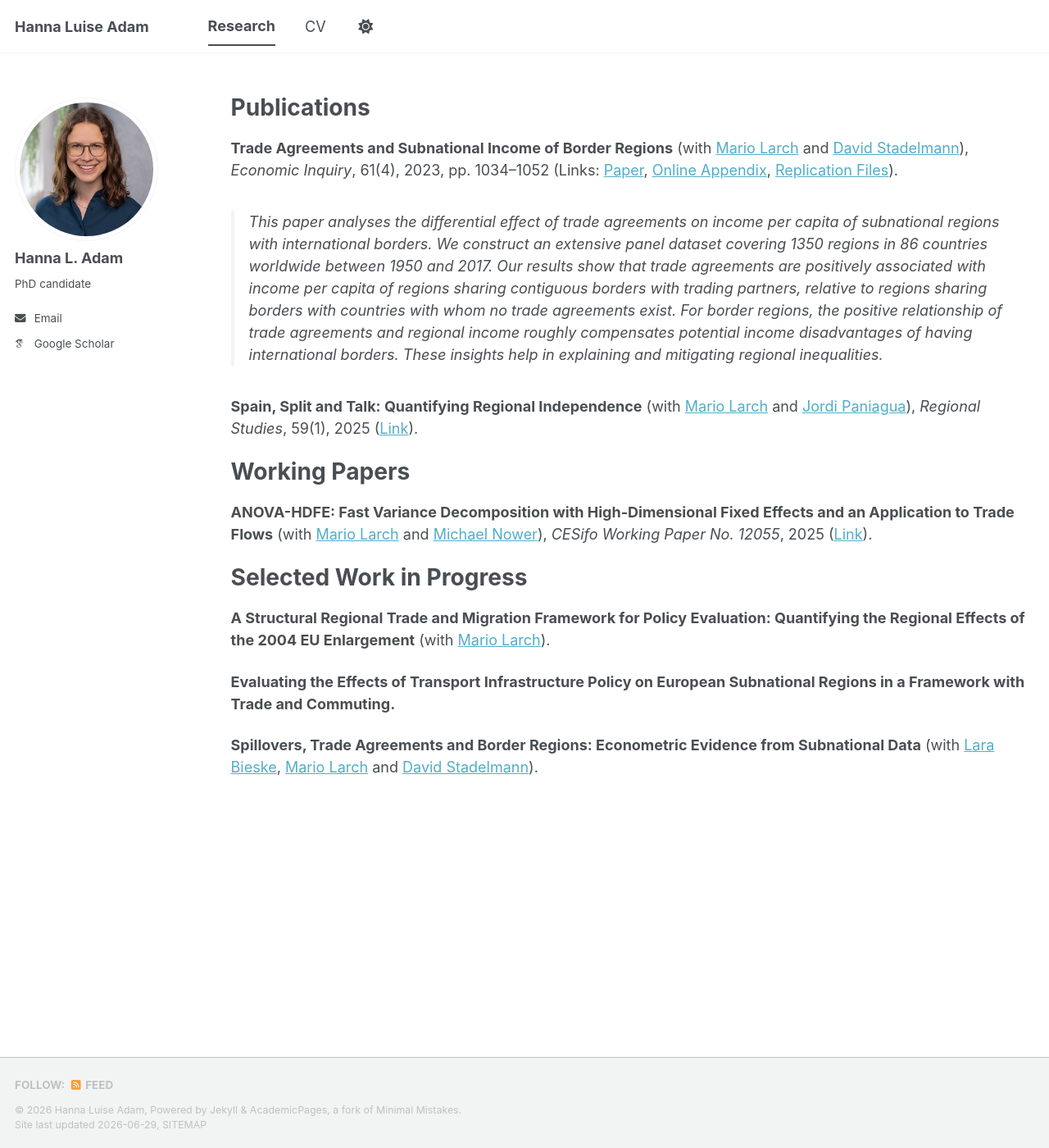
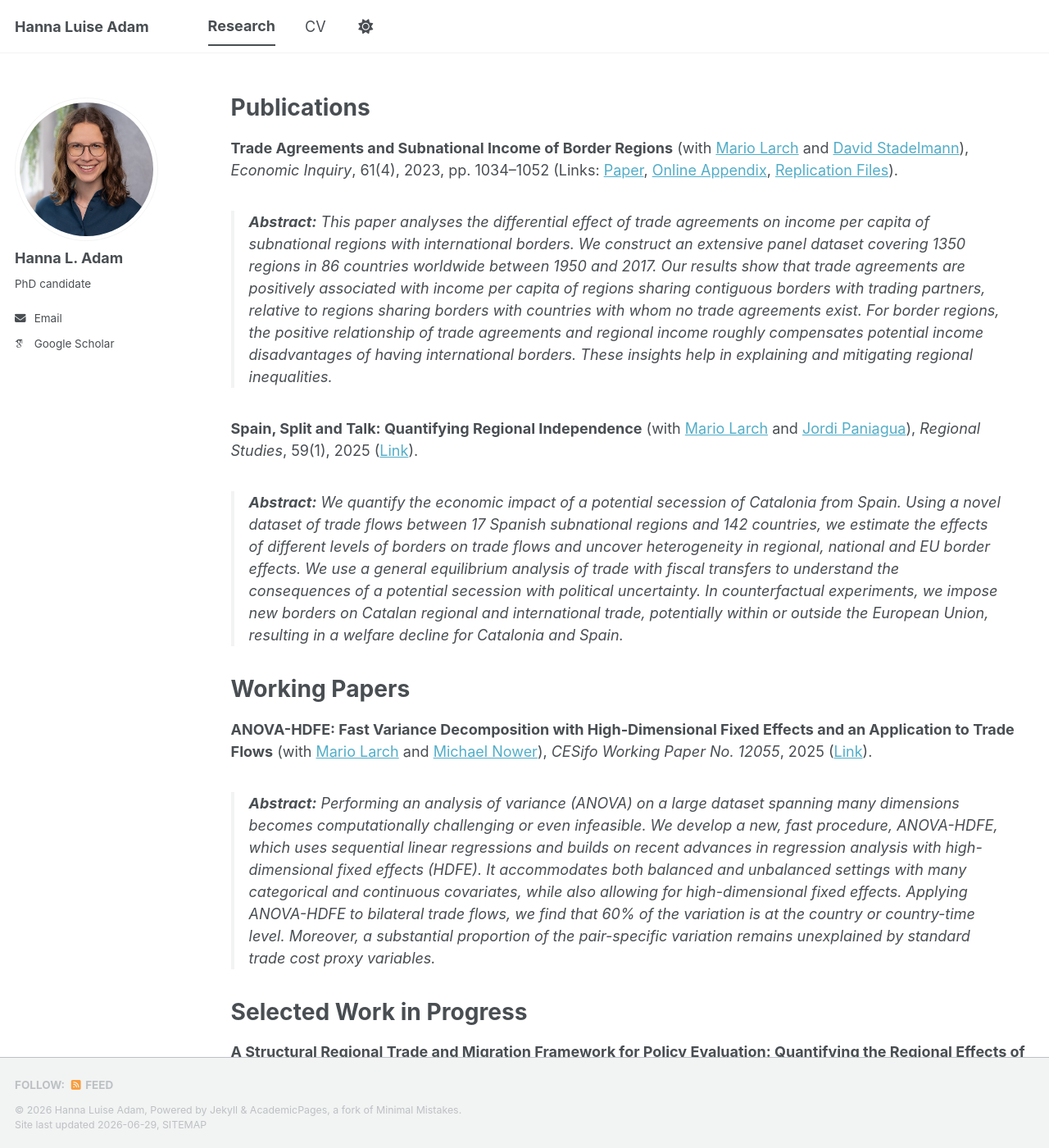
Before and after one commit to hanna-l-adam/hanna-l-adam.github.io, a Jekyll site: the page built from _pages/research.md, in a window 1280 px wide and 1400 px high. Shown: the whole window at 82% size. Built offline with Jekyll 4.4.1, drawn with Linux system fonts in a browser that asks for light colours; some web fonts are replaced; a script bundle is joined from its source files by our own code; library files that are not in the unit come from our copies.

Commit message:
Update research.md

```diff
--- a/_pages/research.md
+++ b/_pages/research.md
@@ -10,15 +10,15 @@ redirect_from:
 # Publications
 
 **Trade Agreements and Subnational Income of Border Regions** (with <a href="https://www.ewf.uni-bayreuth.de/en/team/Prof_Mario_Larch/index.php" target="_blank">Mario Larch</a> and <a href="https://www.entwicklung.uni-bayreuth.de/en/team/david-stadelmann/" target="_blank">David Stadelmann</a>), *Economic Inquiry*, 61(4), 2023, pp. 1034–1052 (Links: <a href="https://doi.org/10.1111/ecin.13151" target="_blank">Paper</a>, <a href="https://onlinelibrary.wiley.com/action/downloadSupplement?doi=10.1111%2Fecin.13151&file=ecin13151-sup-0002_Appendix.pdf" target="_blank">Online Appendix</a>, <a href="https://doi.org/10.3886/E191609V3" target="_blank">Replication Files</a>).
-
-> This paper analyses the differential effect of trade agreements on income per capita of subnational regions with international borders. We construct an extensive panel dataset covering 1350 regions in 86 countries worldwide between 1950 and 2017. Our results show that trade agreements are positively associated with income per capita of regions sharing contiguous borders with trading partners, relative to regions sharing borders with countries with whom no trade agreements exist. For border regions, the positive relationship of trade agreements and regional income roughly compensates potential income disadvantages of having international borders. These insights help in explaining and mitigating regional inequalities.
+> **Abstract:** This paper analyses the differential effect of trade agreements on income per capita of subnational regions with international borders. We construct an extensive panel dataset covering 1350 regions in 86 countries worldwide between 1950 and 2017. Our results show that trade agreements are positively associated with income per capita of regions sharing contiguous borders with trading partners, relative to regions sharing borders with countries with whom no trade agreements exist. For border regions, the positive relationship of trade agreements and regional income roughly compensates potential income disadvantages of having international borders. These insights help in explaining and mitigating regional inequalities.
 
 **Spain, Split and Talk: Quantifying Regional Independence** (with <a href="https://www.ewf.uni-bayreuth.de/en/team/Prof_Mario_Larch/index.php" target="_blank">Mario Larch</a> and <a href="https://www.uv.es/jorpaso2/" target="_blank">Jordi Paniagua</a>), *Regional Studies*, 59(1), 2025 (<a href="https://doi.org/10.1080/00343404.2024.2437501" target="_blank">Link</a>).
+> **Abstract:** We quantify the economic impact of a potential secession of Catalonia from Spain. Using a novel dataset of trade flows between 17 Spanish subnational regions and 142 countries, we estimate the effects of different levels of borders on trade flows and uncover heterogeneity in regional, national and EU border effects. We use a general equilibrium analysis of trade with fiscal transfers to understand the consequences of a potential secession with political uncertainty. In counterfactual experiments, we impose new borders on Catalan regional and international trade, potentially within or outside the European Union, resulting in a welfare decline for Catalonia and Spain.
 
 # Working Papers
 
 **ANOVA-HDFE: Fast Variance Decomposition with High-Dimensional Fixed Effects and an Application to Trade Flows** (with <a href="https://www.ewf.uni-bayreuth.de/en/team/Prof_Mario_Larch/index.php" target="_blank">Mario Larch</a> and <a href="https://sites.google.com/view/michaelnower" target="_blank">Michael Nower</a>), *CESifo Working Paper No. 12055*, 2025 (<a href="https://www.ifo.de/en/cesifo/publications/2025/working-paper/anova-hdfe-fast-variance-decomposition-high-dimensional-fixed" target="_blank">Link</a>).
-
+> **Abstract:** Performing an analysis of variance (ANOVA) on a large dataset spanning many dimensions becomes computationally challenging or even infeasible. We develop a new, fast procedure, ANOVA-HDFE, which uses sequential linear regressions and builds on recent advances in regression analysis with high-dimensional fixed effects (HDFE). It accommodates both balanced and unbalanced settings with many categorical and continuous covariates, while also allowing for high-dimensional fixed effects. Applying ANOVA-HDFE to bilateral trade flows, we find that 60% of the variation is at the country or country-time level. Moreover, a substantial proportion of the pair-specific variation remains unexplained by standard trade cost proxy variables.
 
 # Selected Work in Progress
 
```
